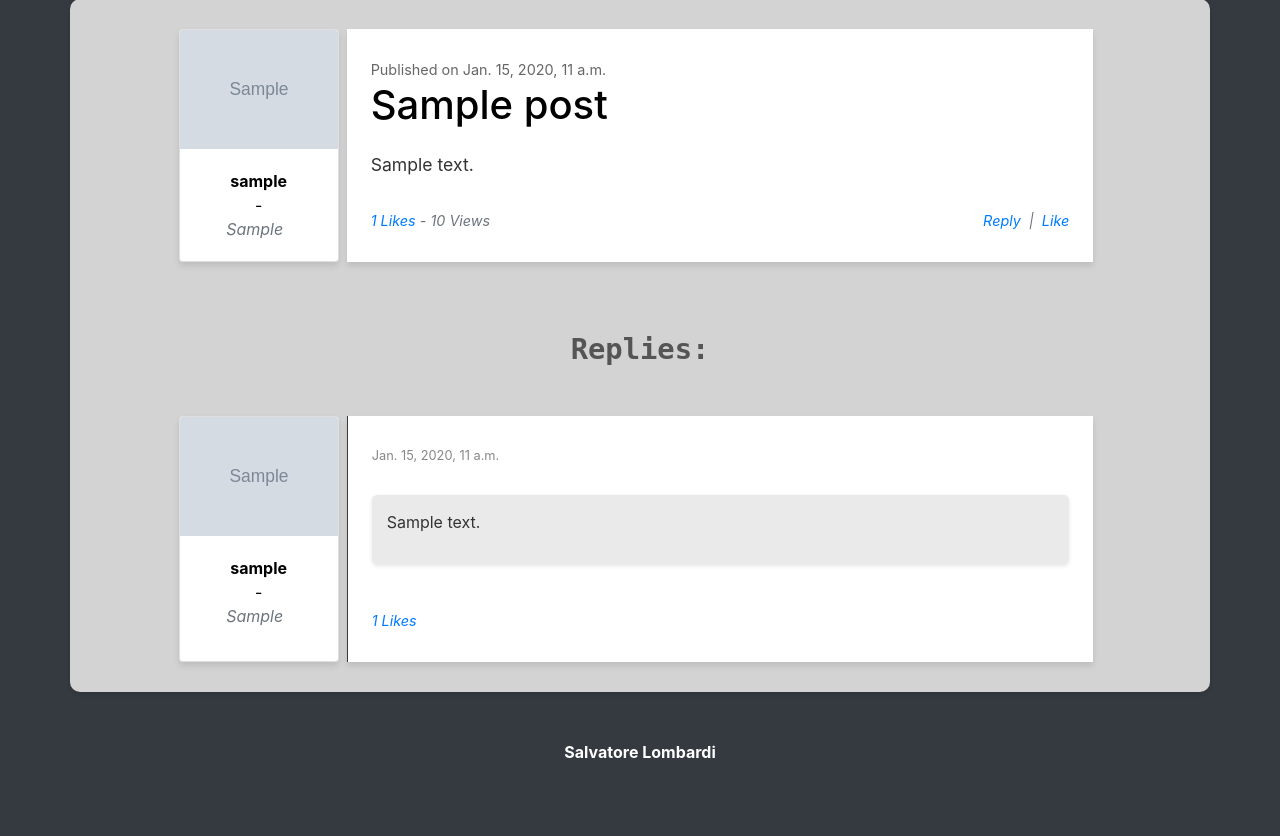
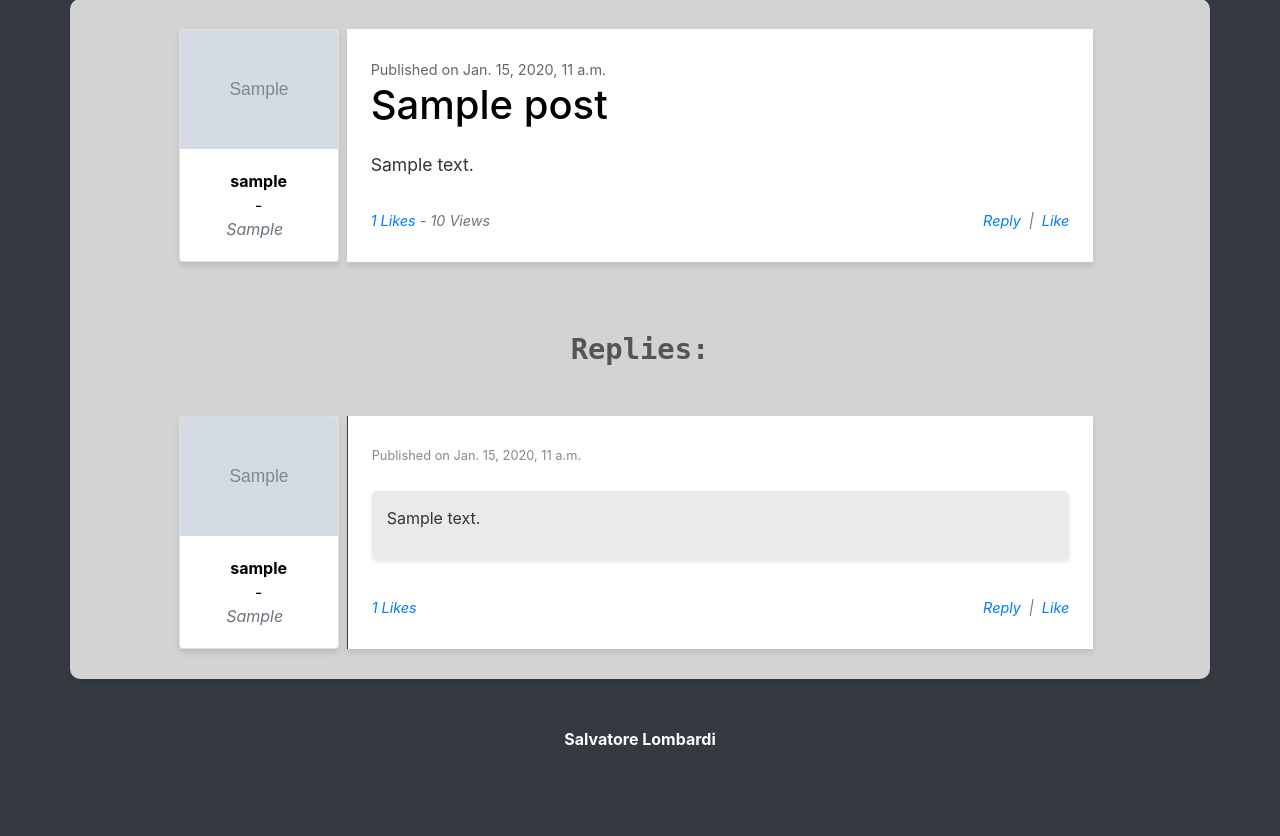
Before and after one commit to Salva05/Knowledge-First, a Django app: page /detail/1 in a window 1280 px wide. Shown: the part 265-1101 px from the top of the page. After the commit the page ends 1010 px from the top, so only its background shows below. Run offline with Django 5.2, Linux system fonts and the light colour scheme; a user stored in the database is signed in; tables that the repository leaves empty hold one stand-in row (values such as "Sample post"); grey boxes marked "Sample" are stand-in pictures; some libraries are stand-ins or nearby versions.

Commit message:
Added submit_reply view and reply submit functionality (work in progress)

```diff
--- a/knowledgFirst/forum/models.py
+++ b/knowledgFirst/forum/models.py
@@ -98,6 +98,7 @@ class Reply(models.Model):
     author = models.ForeignKey(Profile, on_delete=models.CASCADE)
     pinned = models.BooleanField(default=False)
     likes = models.IntegerField(default=0)
+    reply_to_reply = models.ForeignKey('self', on_delete=models.CASCADE, blank=True, null=True, default=None)
 
     def __str__(self):
         return f"{self.author.user.username} - {self.post.title}"
--- a/knowledgFirst/forum/templates/detail.html
+++ b/knowledgFirst/forum/templates/detail.html
@@ -36,7 +36,7 @@
 			<h1 class="post-title">{{ post.title }}</h1>
 			<!-- Post Metadata -->
 			<!-- Post Content -->
-			<div class="post-content mb-4">
+			<div class="post-content mb-4 reply-content">
 				{{ post.content | safe }}
 			</div>
 			<div class="mt-auto text-muted lks">
@@ -45,7 +45,7 @@
 			</div>
 			<div class="mt-auto text-muted lks position-absolute bottom-0 end-0 mr-4">
 				{% if user_authenticated %}
-				<a href="#userRpl" onclick="reply()">Reply</a> <span class="text-muted mx-1">|</span>
+				<a href="#userRpl" onclick="reply('post', {{ post.id }})">Reply</a> <span class="text-muted mx-1">|</span>
 				<a class="re" href="#">Like</a>
 				{% endif %}
 			</div>
@@ -79,14 +79,28 @@
 			</div>
 		</div>
 		<div class="col-lg-8 post-container px-4 mx-2 border-left border-dark d-flex flex-column">
-			<div class="comment-meta">{{ reply.reply_date }}</div>
-			<ul class="comment-list">
-				<li class="comment-item">
-					<div>{{ reply.content | linebreaks }}</div>
-				</li>
-			</ul>
+			<div class="comment-meta mb-3">Published on {{ reply.reply_date }}</div>
+			<!-- Main body of the reply -->
+			{% if reply.reply_to_reply != None %}
+			<div class="bg-light border-left border-dark mb-3 py-3 px-3 text-dark">
+				To <b>{{ reply.reply_to_reply.author }}</b><br><br>
+				<div class="reply-content">{{ reply.reply_to_reply.content }}</div>
+			</div>
+			{% endif %}
+			<div class="comment-list">
+				<div class="comment-item">
+					<div class="reply-content">{{ reply.content | linebreaks }}</div>
+				</div>
+			</div>
 			<div class="mt-auto text-muted lks">
 				<a href="#" data-toggle="modal" data-target="#exampleModalCenter">{{ reply.likes }} Likes</a>
+			</div>
+			<div class="mt-auto text-muted lks position-absolute bottom-0 end-0 mr-4">
+				{% if user_authenticated %}
+					<a href="#userRpl" onclick="reply('reply', {{ reply.id }}, '{{ reply.content|escapejs }}', '{{ reply.author|escapejs }}')">Reply</a>
+					<span class="text-muted mx-1">|</span>
+					<a class="re" href="#">Like</a>
+				{% endif %}
 			</div>
 		</div>
 	</div>
@@ -120,10 +134,12 @@
 			<div class="row">
 				{% if post.content|wordcount > 80 %}
 				<div class="col-md-12 bg-light border-left border-dark mb-0 py-3 px-3 text-dark" id="replyPst1">
-					To <b>{{ post.author }}</b><br><br>
-					{{ post.content|truncatewords:80 }}
+					To <span id="rp1" class="reply-content"><b id="rpb1">{{ post.author }}</b><br><br>
+					{{ post.content|truncatewords:80 }}</span>
+					<span id="rp2" style="display: none"><b id="rpb2" style="display: none"></b><br><br>
+						{{ post.content }}</span>
 				</div>
-				<div class="col-md-12 bg-light border-left border-dark mb-0 py-3 px-3 text-dark" id="replyPst2">
+				<div class="col-md-12 bg-light border-left border-dark mb-0 py-3 px-3 text-dark reply-content" id="replyPst2">
 					To <b>{{ post.author }}</b><br><br>
 					{{ post.content }}
 				</div>
@@ -134,17 +150,22 @@
 					&#129129
 				</button>
 				{% else %}
-				<div class="col-md-12 bg-light border-left border-dark mb-5 py-3 px-3 text-dark" id="replyPst">
+				<div class="col-md-12 bg-light border-left border-dark mb-5 py-3 px-3 text-dark reply-content" id="replyPst">
 					To <b>{{ post.author }}</b><br><br>
 					{{ post.content }}
 				</div>
 				{% endif %}
 			</div>
-			<form action="" method="GET">
+			<form action="{% url 'submit_reply' %}" method="POST">
 				<div class="row">
-					<textarea class="form-control" id="replyTextArea" rows="3"
+					<input type="hidden" name="entity_type" id="entityType">
+					<input type="hidden" name="entity_id" id="entityId">
+					<input type="hidden" name="post_id" value="{{ post.id }}">
+					{% csrf_token %}
+					<textarea class="form-control" id="replyTextArea" rows="3" name="reply"
 						placeholder="Write your reply..."></textarea>
-					<button class="btn btn-primary my-2" id="publishReplyBtn">Publish Reply</button>
+					<button type="submit" class="btn btn-primary my-2" id="publishReplyBtn">Publish Reply</button>
+					<span class="btn btn-secondary my-2 mx-2" id="publishReplyBtn1" onclick="undo()">Cancel</span>
 				</div>
 			</form>
 		</div>
@@ -177,6 +198,12 @@
 	</div>
 </div>
 <style>
+	.publishReplyBtn1 {
+		decorations: none;
+	}
+	.reply-content {
+		word-wrap: break-word;
+	}
 	@media (min-width: 992px) {
 		#content1 {
 			margin-left: 8px;
@@ -388,7 +415,7 @@
 	/* Styling for the comment list */
 	.comment-list {
 		padding-left: 0;
-		margin-top: 30px;
+		margin-top: 10px;
 		list-style: none;
 	}
 
@@ -426,8 +453,24 @@
 <script>
 	let opened = false;
 
-	function reply() {
-		document.getElementById('userRpl').style.display = 'flex'
+	function reply(entityType, entityId, replyContent, replyAuthor) {
+		document.getElementById('userRpl').style.display = 'flex';
+		document.getElementById('entityType').value = entityType;
+		document.getElementById('entityId').value = entityId;
+
+		if (entityType === 'reply') {
+			document.getElementById('rp1').style.display = 'none';
+			document.getElementById('rp2').style.display = 'block';
+			document.getElementById('rpb1').style.display = 'none';
+			document.getElementById('rpb2').style.display = 'block';
+			document.getElementById('rpb2').innerHTML = replyContent; // Update reply content
+			document.getElementById('rpb2').innerText = replyAuthor; // Update reply author
+		} else {
+			document.getElementById('rp1').style.display = 'block';
+			document.getElementById('rp2').style.display = 'none';
+			document.getElementById('rpb1').style.display = 'block';
+			document.getElementById('rpb2').style.display = 'none';
+		}
 	}
 	function expand() {
 		if (!opened) {
@@ -447,5 +490,9 @@
 		}
 
 	}
+
+	function undo() {
+		document.getElementById('userRpl').style.display = 'none';
+	}
 </script>
 {% endblock %}
--- a/knowledgFirst/forum/urls.py
+++ b/knowledgFirst/forum/urls.py
@@ -14,4 +14,5 @@ urlpatterns = [
     path('profile/', views.profile, name='profile'),
     path('new_topic/', views.new_topic, name='new_topic'),
     path('required_signin/', views.required_signin, name='required_signin'),
+    path('submit_reply/', views.submit_reply, name='submit_reply'),
 ]
--- a/knowledgFirst/forum/views.py
+++ b/knowledgFirst/forum/views.py
@@ -5,6 +5,7 @@ from django.contrib.auth.forms import UserCreationForm
 from django.core.validators import EmailValidator
 from django.core.exceptions import ValidationError
 from .forms import CategoryChoices
+from django.shortcuts import get_object_or_404
 from django.db.models import F
 from django.contrib.auth import login, logout
 
@@ -100,6 +101,7 @@ def detail(request, id):
         'user_authenticated': user_authenticated,
         'profile': profile,
     }
+
     return HttpResponse(template.render(context, request))
 
 def signup(request):
@@ -241,3 +243,29 @@ def required_signin(request):
     user_authenticated = request.user.is_authenticated
 
     return render(request, 'required_signin.html', {'categories': Post.get_categories(), 'user_authenticated': user_authenticated})
+
+def submit_reply(request):
+    if request.method == 'POST':
+        reply_entity = request.POST.get('entity_type')
+        if reply_entity == 'reply':
+            text = request.POST['reply']
+            post_id = request.POST['post_id']
+            reply_id = request.POST['entity_id']
+
+            rpl = Reply.objects.create(
+                content=text,
+                author=request.user.profile,
+                reply_to_reply=Reply.objects.get(pk=reply_id),
+                post=Post.objects.get(pk=post_id)
+            )
+            print(Reply.objects.get(pk=reply_id).content)
+        else:
+            text = request.POST['reply']
+            post_id = request.POST['post_id']
+            rpl = Reply.objects.create(
+                content=text,
+                author=request.user.profile,
+                post=Post.objects.get(pk=post_id)
+            )
+        return redirect('detail', id=post_id)
+    return HttpResponse("Invalid request or data", status=400)
```
Also changed, not shown: knowledgFirst/forum/migrations/0002_reply_reply_to.py (added), knowledgFirst/forum/migrations/0003_remove_reply_reply_to_reply_reply_to_reply.py (added).
